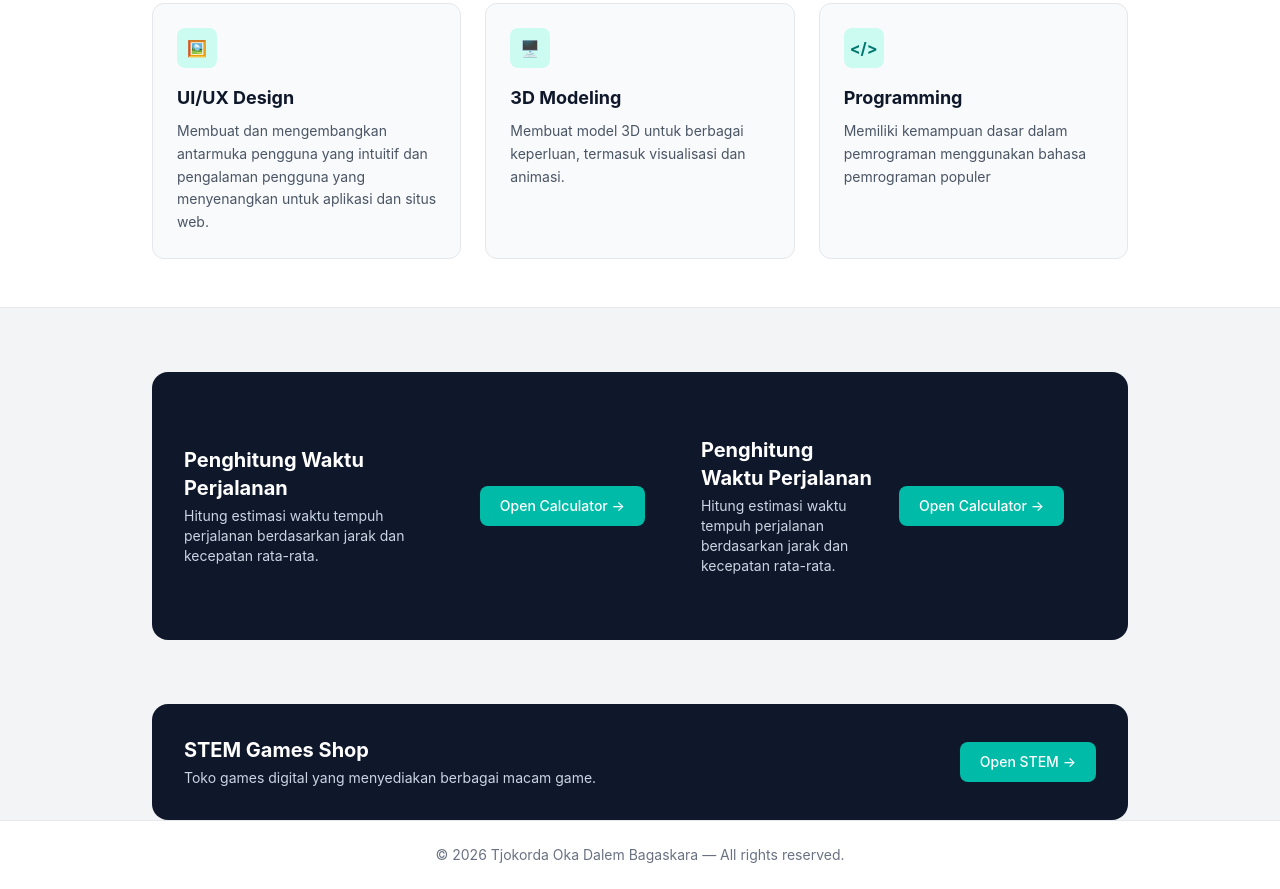
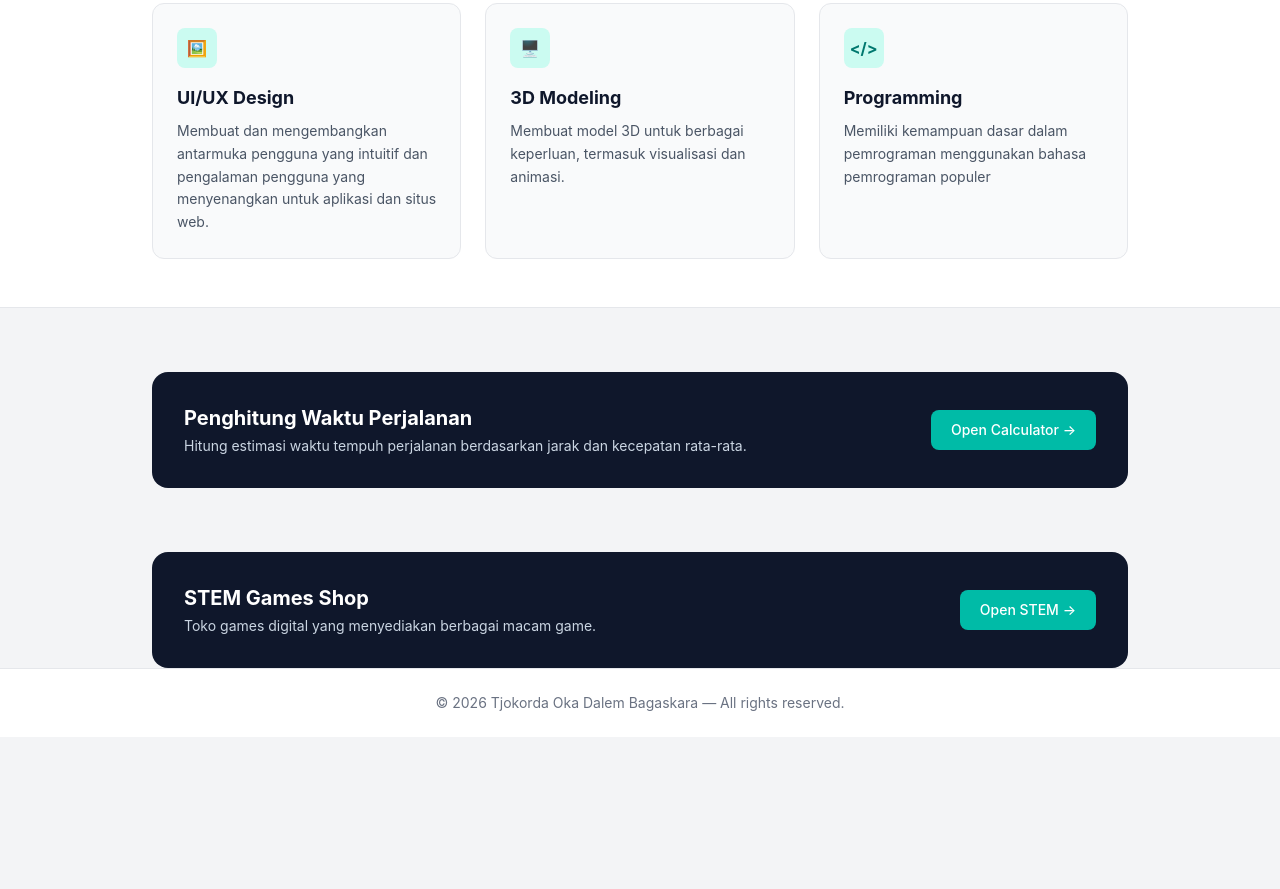
Before and after one commit to Cok-Bagas/Portofolio, a website: page index.html in a window 1280 px wide. Shown: the part 1001-1890 px from the top of the page. After the commit the page ends 1738 px from the top, so only its background shows below. Drawn offline with Linux system fonts and the light colour scheme.

Commit message:
Update index.html

```diff
--- a/index.html
+++ b/index.html
@@ -160,20 +160,7 @@
           class="px-5 py-2.5 rounded-lg bg-teal-500 text-white font-medium hover:bg-teal-400 transition text-sm whitespace-nowrap">
           Open Calculator &rarr;
         </a>
-        <div class="p-8 bg-slate-900 text-white rounded-2xl flex flex-col md:flex-row items-center justify-between gap-6">
-        <div>
-          <h2 class="text-xl font-bold">
-            Penghitung Waktu Perjalanan
-          </h2>
-          <p class="mt-1 text-slate-300 text-sm">
-            Hitung estimasi waktu tempuh perjalanan berdasarkan jarak dan kecepatan rata-rata.
-          </p>
-        </div>
 
-        <a href="travel-time.html"
-          class="px-5 py-2.5 rounded-lg bg-teal-500 text-white font-medium hover:bg-teal-400 transition text-sm whitespace-nowrap">
-          Open Calculator &rarr;
-        </a>
       </div>
 
     </div>
```
